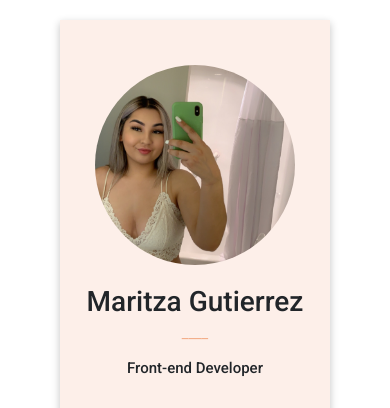
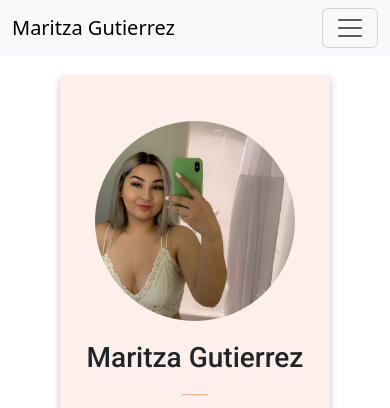
Before and after one commit to Mariii209/Portfolio-Project, a plain HTML site: page index.html in a window 390 px wide. Shown: the top 408 px of the page. Drawn offline with nearby package versions, Linux system fonts and the light colour scheme.

Commit message:
Added the navigation bar from bootstrap

```diff
--- a/index.html
+++ b/index.html
@@ -22,6 +22,30 @@
     <link rel="stylesheet" href="styles.css" />
   </head>
   <body>
+    <nav class="navbar navbar-expand-lg bg-body-tertiary">
+      <div class="container-fluid">
+        <a class="navbar-brand" href="#">Maritza Gutierrez</a>
+        <button
+          class="navbar-toggler"
+          type="button"
+          data-bs-toggle="collapse"
+          data-bs-target="#navbarNavAltMarkup"
+          aria-controls="navbarNavAltMarkup"
+          aria-expanded="false"
+          aria-label="Toggle navigation"
+        >
+          <span class="navbar-toggler-icon"></span>
+        </button>
+        <div class="collapse navbar-collapse" id="navbarNavAltMarkup">
+          <div class="navbar-nav">
+            <a class="nav-link active" aria-current="page" href="#">Home</a>
+            <a class="nav-link" href="#">About Me</a>
+            <a class="nav-link" href="#">Projects</a>
+            <a class="nav-link" aria-disabled="true">Contact</a>
+          </div>
+        </div>
+      </div>
+    </nav>
     <div class="profile">
       <div class="img-container">
         <img
--- a/styles.css
+++ b/styles.css
@@ -1,8 +1,12 @@
+:root {
+  --primary-color: #fdefe9;
+}
+
 .profile {
   text-align: center;
   margin: 20px auto;
   max-width: 270px;
-  background: #fdefe9;
+  background: var(--primary-color);
   padding-top: 45px;
   box-shadow: rgba(0, 0, 0, 0.24) 0px 3px 8px;
 }
```
